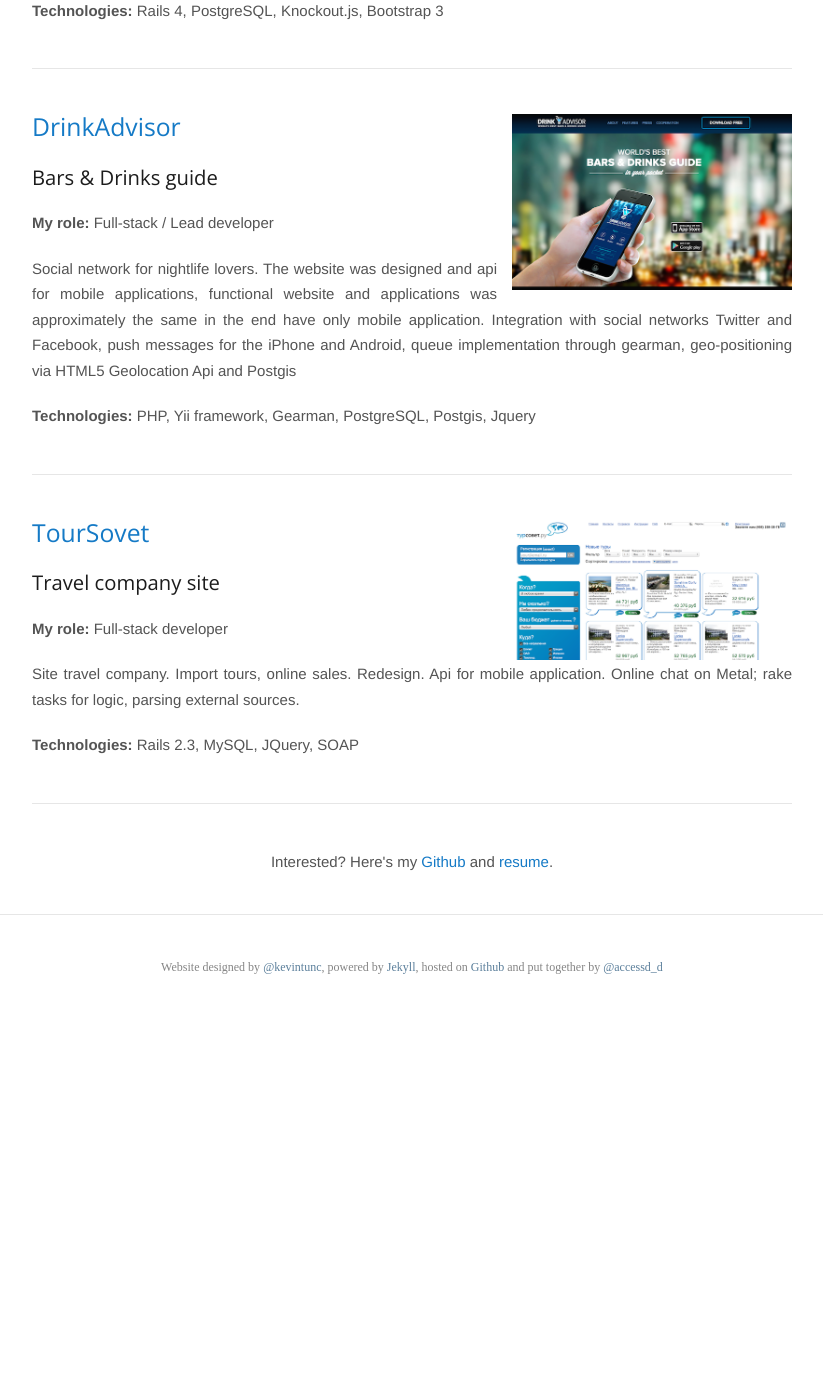
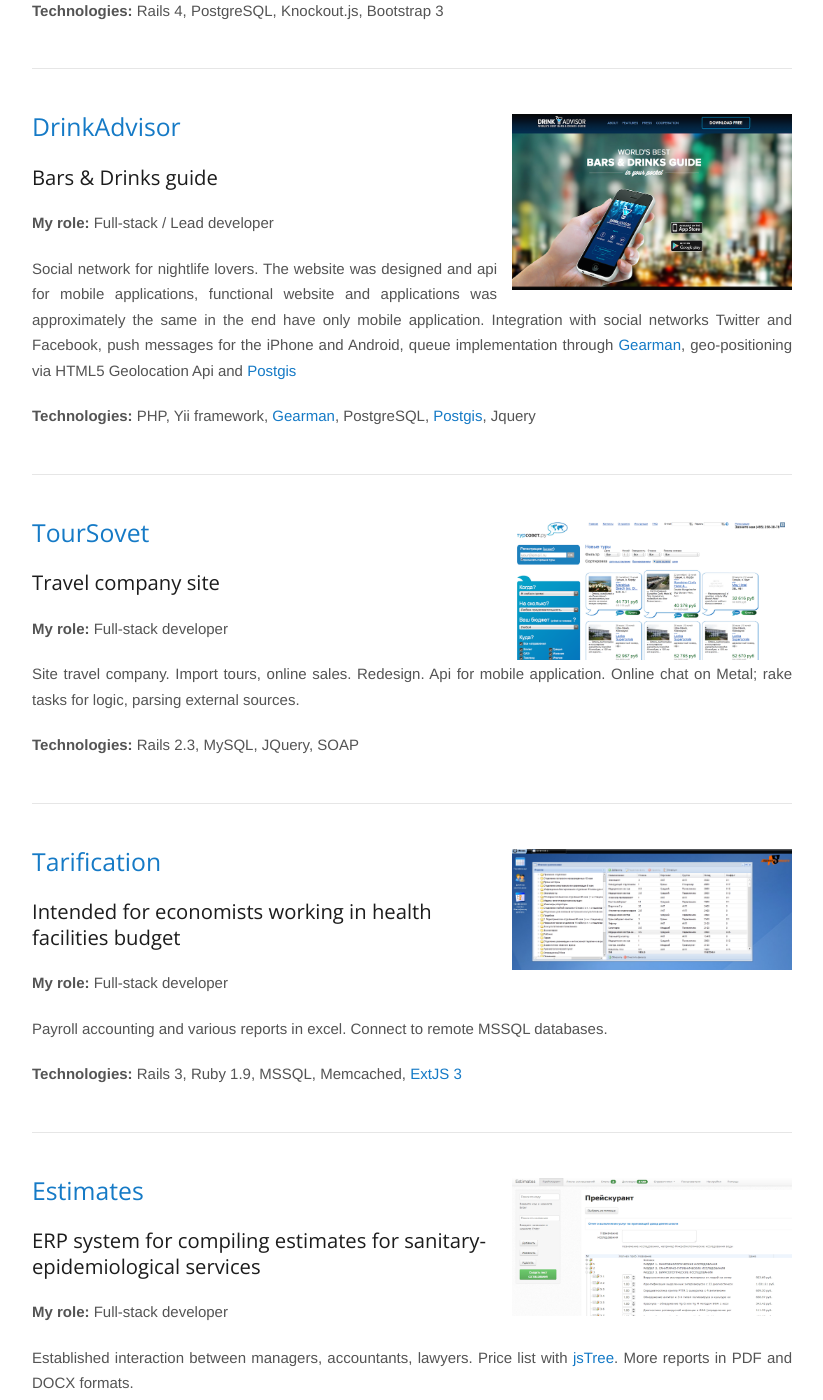
Before and after one commit to accessd/accessd.github.io, a Jekyll site: the page built from portfolio/index.html, in a window 1280 px wide and 1400 px high, scrolled down 638 px. Shown: the whole window, without its empty margins (228-1051 px from the left). Built offline with Jekyll 4.4.1, drawn with Linux system fonts in a browser that asks for light colours; some web fonts are replaced; before the commit the page ends 1658 px from its top, so only the background shows below that; some of the changed text lies outside the part shown.

Commit message:
improve portfolio

```diff
--- a/_data/products.yml
+++ b/_data/products.yml
@@ -2,7 +2,7 @@
   image: uptopromo.png
   url: http://uptopromo.com/en
   oneliner: A full-featured links exchange service
-  role: Backend developer
+  role: Full-stack developer
   description: >
     Development from scratch. Work on billing, fin statistics universal analyst entities in the form of graphs,
     system notifications, queue optimization, application settings interface, redesign and etc.
@@ -21,13 +21,14 @@
     Social network for nightlife lovers. The website was designed and api for mobile applications,
     functional website and applications was approximately the same in the end have only mobile application.
     Integration with social networks Twitter and Facebook, push messages for the iPhone and Android,
-    queue implementation through gearman, geo-positioning via HTML5 Geolocation Api and Postgis
+    queue implementation through <a href="http://gearman.org/" target="_blank">Gearman</a>,
+    geo-positioning via HTML5 Geolocation Api and <a href="http://postgis.net/" target="_blank">Postgis</a>
   technologies:
     - PHP
     - Yii framework
-    - Gearman
+    - <a href="http://gearman.org/" target="_blank">Gearman</a>
     - PostgreSQL
-    - Postgis
+    - <a href="http://postgis.net/" target="_blank">Postgis</a>
     - Jquery
 
 - name: TourSovet
@@ -36,10 +37,66 @@
   oneliner: Travel company site
   role: Full-stack developer
   description: >
-    Site travel company. Import tours, online sales. Redesign. Api for mobile application. Online chat on Metal; rake tasks for logic,
+    Site travel company. Import tours, online sales. Redesign. Api for mobile application.
+    Online chat on Metal; rake tasks for logic,
     parsing external sources.
   technologies:
     - Rails 2.3
     - MySQL
     - JQuery
     - SOAP
+
+- name: Tarification
+  image: tarification.png
+  url: #
+  oneliner: Intended for economists working in health facilities budget
+  role: Full-stack developer
+  description: >
+    Payroll accounting and various reports in excel. Connect to remote MSSQL databases.
+  technologies:
+    - Rails 3
+    - Ruby 1.9
+    - MSSQL
+    - Memcached
+    - <a href="http://www.sencha.com/products/extjs/" target="_blank">ExtJS 3</a>
+
+- name: Estimates
+  image: estimates.png
+  url: #
+  oneliner: ERP system for compiling estimates for sanitary-epidemiological services
+  role: Full-stack developer
+  description: >
+    Established interaction between managers, accountants, lawyers.
+    Price list with <a href="http://www.jstree.com/" target="_blank">jsTree</a>.
+    More reports in PDF and DOCX formats.
+  technologies:
+    - Rails 3
+    - Ruby 1.9
+    - MySQL
+    - <a href="https://github.com/prawnpdf/prawn" target="_blank">Prawn gem</a>
+    - JQuery
+    - Bootstrap
+
+- name: My salon
+  image: closed.jpg
+  url: https://vk.com/app1922478
+  oneliner: Backend for online flash game in social network <a href="http://vk.com/" target="_blank">VKontakte</a>
+  role: Backend developer
+  description: >
+    The application has completed its way, nevertheless it was a useful experience. Api with xml responses and much app logic. Lightweight Zend Framework:)
+  technologies:
+    - PHP
+    - <a href="http://framework.zend.com/" target="_blank">Zend Framework</a>
+    - Mysql stored procedures
+    - Memcached
+
+- name: Redmine plugins
+  image: redmine.png
+  url: http://www.redmine.org/
+  oneliner: Various inter-corporate plugins for <a href="http://www.redmine.org/" target="_blank">Redmine</a>
+  role: Backend developer
+  description: >
+    Writing plugins. Workload optimization redmine (load testing application servers mongrel, passenger, thin, unicorn. Eventually settled on unicorn + ree 1.8.7)
+  technologies:
+    - Rails 2.3
+    - Ruby 1.8
--- a/_layouts/portfolio.html
+++ b/_layouts/portfolio.html
@@ -19,8 +19,8 @@
 
   {{ content }}
 
-  <div class="fancy center convinced">
-    Interested? Here's my <a href="https://github.com/accessd">Github</a> and <a href="https://github.com/accessd/resume/raw/master/resume.pdf">resume</a>.
-  </div>
+  <!-- <div class="fancy center convinced"> -->
+  <!--   Interested? Here's my <a href="https://github.com/accessd">Github</a> and <a href="https://github.com/accessd/resume/raw/master/resume.pdf">resume</a>. -->
+  <!-- </div> -->
 
 </div>
```
Also changed, not shown: assets/portfolio/closed.jpg (added), assets/portfolio/drinkadvisor.png, assets/portfolio/estimates.png (added), assets/portfolio/redmine.png (added), assets/portfolio/tarification.png (added), assets/portfolio/toursovet.png.
